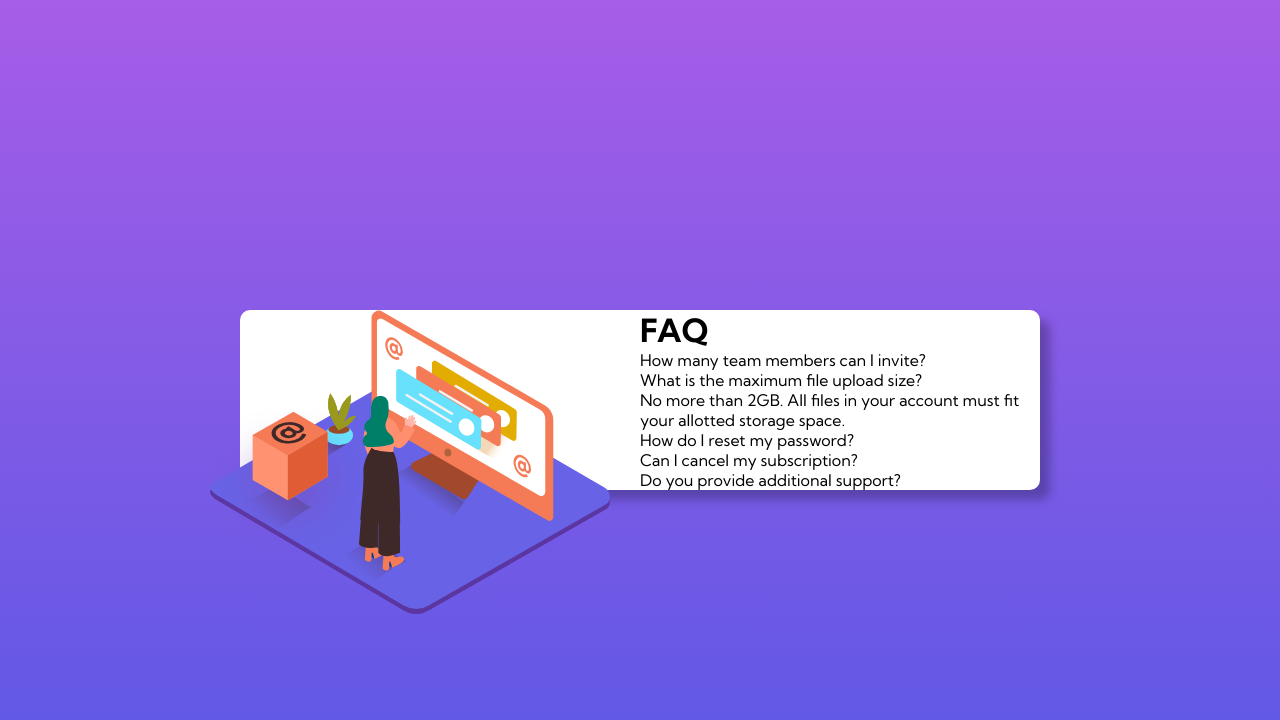
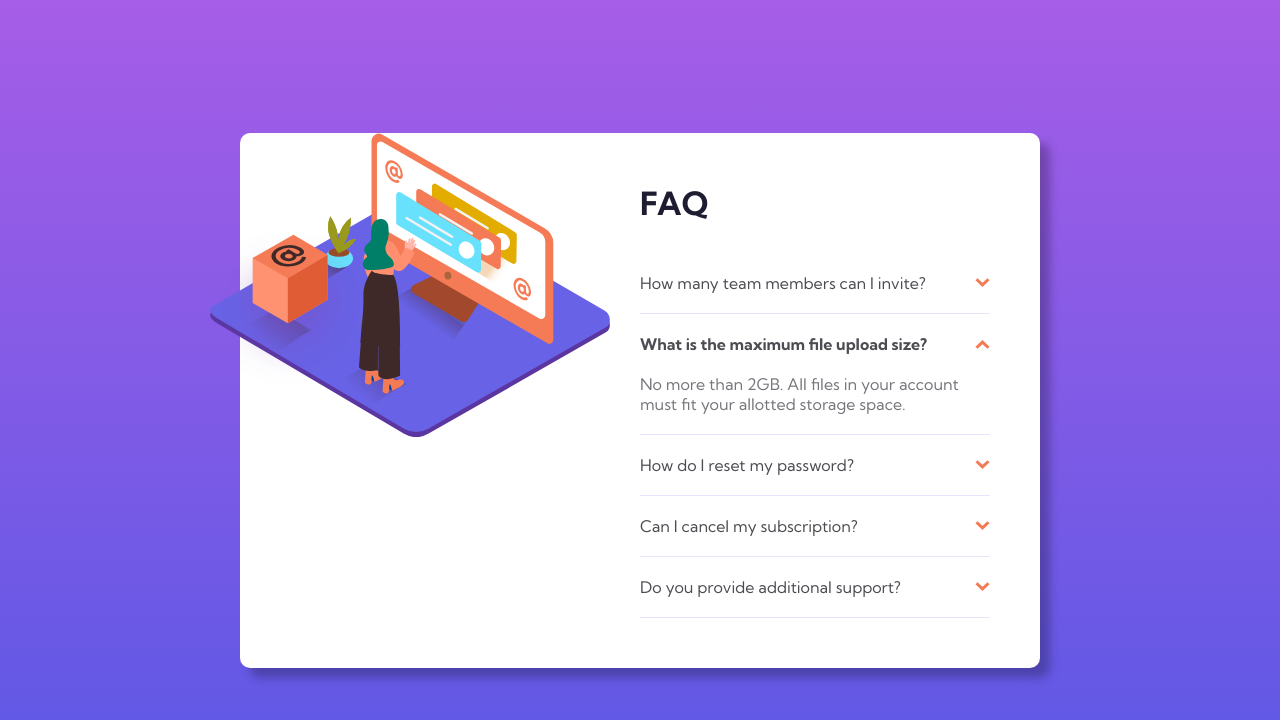
Before and after one commit to sparklaunch/05.FAQAccordion, a Svelte app in the folder faq-accordion/: page / in a window 1280 px wide. Shown: the top 720 px of the page. Built offline with nearby package versions, Linux system fonts and the light colour scheme.

Commit message:
Add the arrows

```diff
--- a/faq-accordion/src/App.svelte
+++ b/faq-accordion/src/App.svelte
@@ -3,24 +3,30 @@
     interface FAQ {
         title: string;
         content?: string;
+        isActive: boolean;
     }
     const faqs: FAQ[] = [
         {
             title: "How many team members can I invite?",
+            isActive: false,
         },
         {
             title: "What is the maximum file upload size?",
             content:
                 "No more than 2GB. All files in your account must fit your allotted storage space.",
+            isActive: true,
         },
         {
             title: "How do I reset my password?",
+            isActive: false,
         },
         {
             title: "Can I cancel my subscription?",
+            isActive: false,
         },
         {
             title: "Do you provide additional support?",
+            isActive: false,
         },
     ];
 </script>
--- a/faq-accordion/src/components/FAQ.svelte
+++ b/faq-accordion/src/components/FAQ.svelte
@@ -11,3 +11,14 @@
         {/each}
     </div>
 </div>
+
+<style>
+    #faq {
+        padding: 50px;
+        padding-left: 0;
+    }
+    #faq > h1 {
+        margin-bottom: 30px;
+        color: rgb(30, 28, 49);
+    }
+</style>
--- a/faq-accordion/src/components/Item.svelte
+++ b/faq-accordion/src/components/Item.svelte
@@ -3,8 +3,50 @@
 </script>
 
 <div class="item">
-    <div class="title">{faq.title}</div>
-    {#if faq.content}
+    <div class="title" class:active={faq.isActive}>
+        <p>{faq.title}</p>
+        <img
+            src="/assets/icon-arrow-down.svg"
+            alt="Down Arrow"
+            class:opposite={faq.isActive}
+        />
+    </div>
+    {#if faq.content && faq.isActive}
         <div class="content">{faq.content}</div>
     {/if}
 </div>
+
+<style>
+    .item {
+        border-bottom: 1px solid rgb(229, 229, 299);
+    }
+    .item > .title {
+        display: flex;
+        justify-content: space-between;
+        align-items: center;
+    }
+    .item > .title > p {
+        color: rgb(77, 76, 82);
+        padding: 20px 0;
+        transition: color 0.3s;
+        cursor: pointer;
+    }
+    .item > .title > p:hover {
+        color: rgb(198, 134, 117);
+    }
+    .item > .title > img {
+        width: 15px;
+        height: 10px;
+        transition: transform 0.5s;
+    }
+    .item > .content {
+        color: rgb(119, 118, 124);
+        margin-bottom: 20px;
+    }
+    .active {
+        font-weight: 700;
+    }
+    .opposite {
+        transform: rotate(180deg);
+    }
+</style>
```
